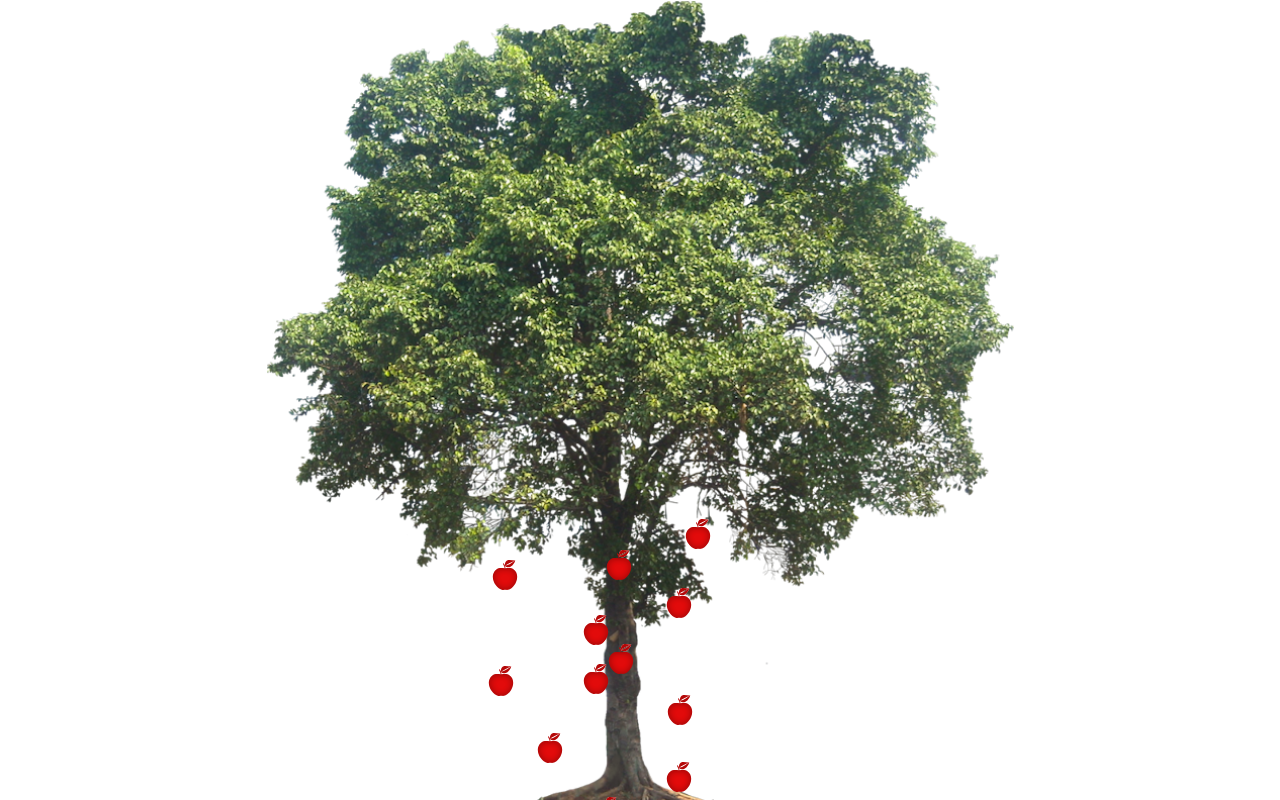
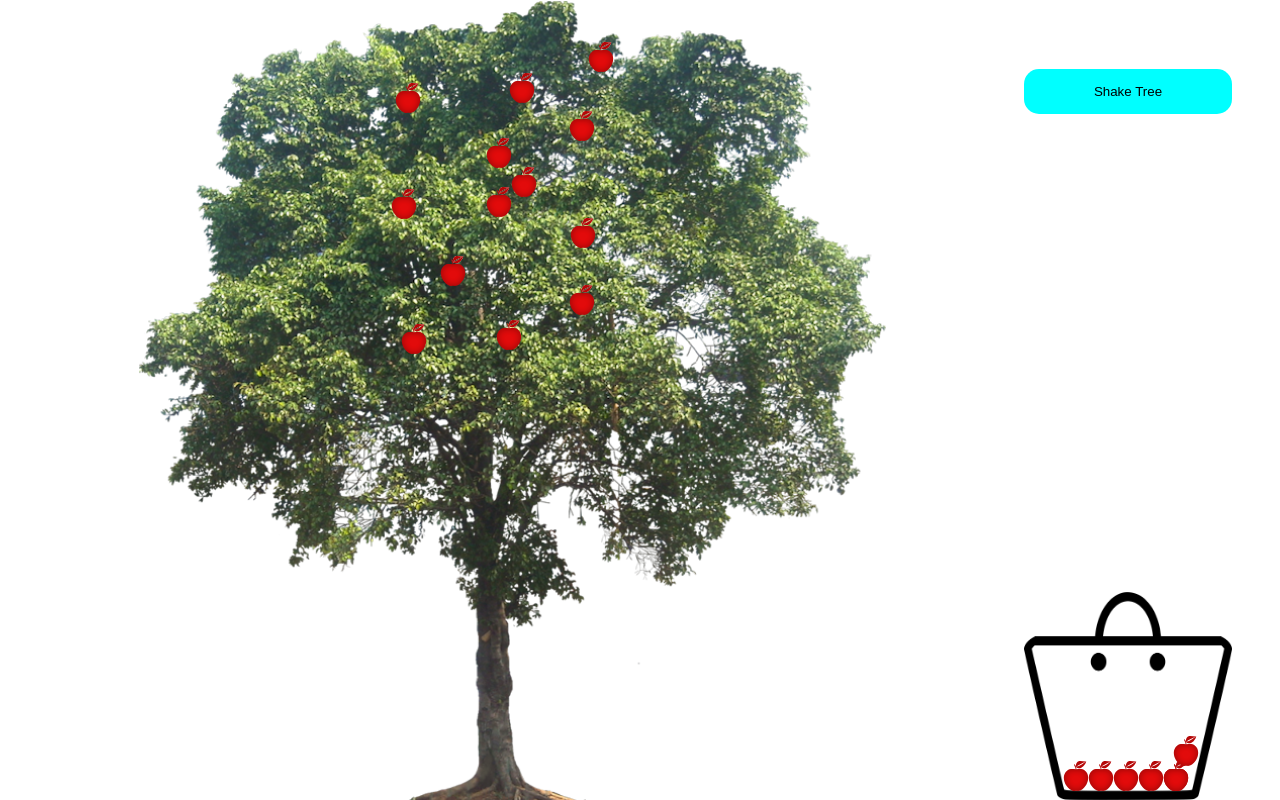
Before and after one commit to sabitalizade/shakingtree, a React (Create React App) app: page / in a window 1280 px wide. Built offline with nearby package versions, Linux system fonts and the light colour scheme.

Commit message:
Button added and when you click to button shake the tree and one apple drop down bottom of the tree

```diff
--- a/src/App.js
+++ b/src/App.js
@@ -1,118 +1,195 @@
-import { useState } from 'react';
-import './App.scss';
+import { useState } from "react";
+import "./App.scss";
 
 const initialValue = [
   {
-    id:1,
-    top:Math.floor(Math.random() * 300) + 70,
-    left:Math.floor(Math.random() * 300) + 30
+    id: 1,
+    top: Math.floor(Math.random() * 300) + 70,
+    left: Math.floor(Math.random() * 300) + 30,
   },
   {
-    id:2,
-    top:Math.floor(Math.random() * 300) + 70,
-    left:Math.floor(Math.random() * 300) + 30
+    id: 2,
+    top: Math.floor(Math.random() * 300) + 70,
+    left: Math.floor(Math.random() * 300) + 30,
   },
   {
-    id:3,
-    top:Math.floor(Math.random() * 300) + 70,
-    left:Math.floor(Math.random() * 300) + 30
+    id: 3,
+    top: Math.floor(Math.random() * 300) + 70,
+    left: Math.floor(Math.random() * 300) + 30,
   },
   {
-    id:4,
-    top:Math.floor(Math.random() * 300) + 70,
-    left:Math.floor(Math.random() * 300) + 30
+    id: 4,
+    top: Math.floor(Math.random() * 300) + 70,
+    left: Math.floor(Math.random() * 300) + 30,
   },
   {
-    id:5,
-    top:Math.floor(Math.random() * 300) + 70,
-    left:Math.floor(Math.random() * 300) + 30
+    id: 5,
+    top: Math.floor(Math.random() * 300) + 70,
+    left: Math.floor(Math.random() * 300) + 30,
   },
   {
-    id:6,
-    top:Math.floor(Math.random() * 300) + 70,
-    left:Math.floor(Math.random() * 300) + 30
+    id: 6,
+    top: Math.floor(Math.random() * 300) + 70,
+    left: Math.floor(Math.random() * 300) + 30,
   },
   {
-    id:7,
-    top:Math.floor(Math.random() * 300) + 70,
-    left:Math.floor(Math.random() * 300) + 30
+    id: 7,
+    top: Math.floor(Math.random() * 300) + 70,
+    left: Math.floor(Math.random() * 300) + 30,
   },
   {
-    id:8,
-    top:Math.floor(Math.random() * 300) + 70,
-    left:Math.floor(Math.random() * 300) + 30
+    id: 8,
+    top: Math.floor(Math.random() * 300) + 70,
+    left: Math.floor(Math.random() * 300) + 30,
   },
   {
-    id:9,
-    top:Math.floor(Math.random() * 300) + 70,
-    left:Math.floor(Math.random() * 300) + 30
+    id: 9,
+    top: Math.floor(Math.random() * 300) + 70,
+    left: Math.floor(Math.random() * 300) + 30,
   },
   {
-    id:10,
-    top:Math.floor(Math.random() * 300) + 70,
-    left:Math.floor(Math.random() * 300) + 30
+    id: 10,
+    top: Math.floor(Math.random() * 300) + 70,
+    left: Math.floor(Math.random() * 300) + 30,
   },
   {
-    id:11,
-    top:Math.floor(Math.random() * 300) + 70,
-    left:Math.floor(Math.random() * 300) + 30
+    id: 11,
+    top: Math.floor(Math.random() * 300) + 70,
+    left: Math.floor(Math.random() * 300) + 30,
   },
   {
-    id:12,
-    top:Math.floor(Math.random() * 300) + 70,
-    left:Math.floor(Math.random() * 300) + 30
+    id: 12,
+    top: Math.floor(Math.random() * 300) + 70,
+    left: Math.floor(Math.random() * 300) + 30,
   },
   {
-    id:13,
-    top:Math.floor(Math.random() * 300) + 70,
-    left:Math.floor(Math.random() * 300) + 30
+    id: 13,
+    top: Math.floor(Math.random() * 300) + 70,
+    left: Math.floor(Math.random() * 300) + 30,
   },
-]
+];
+
+// const basket = [
+//   {
+//     id:2,
+//     top:Math.floor(Math.random() * 300) + 70,
+//     left:Math.floor(Math.random() * 300) + 30
+//   },
+// ]
 function App() {
-const [state, setstate] = useState(initialValue)
+  const [state, setState] = useState(initialValue);
+  const [shake, setShake] = useState(false)
+  const [basket, setBasket] = useState([])
+  console.log(basket);
+  console.log(state);
+  const handleShake = () => {
+    setShake(true)
+    setTimeout(() => {
+      const randomId = Math.floor(Math.random() * state.length) + 1;
+      // console.log(randomId)
+      state.find((item) => item.id === randomId ? setBasket([...basket,item])  : null)
+      setState(
+         state.map((item) => item.id === randomId ? {...item,drop:true}  : item)
+      );
+      setShake(false)
+      setTimeout(() => {
+        setState(
+          state.map((item) => item.id === randomId ? {...item,dNone:true}  : item)
+       );
+      }, 1900);
+    }, 3000);
 
-const handleShake = ()=>{
-  setstate([])
-}
+
+
+  };
+
   return (
     <div className="app">
-      <div  onClick={handleShake} className="container">
+      <div className={shake?"shakeTree container":"container"}>
         <div className="apples">
-        {
-          state.map(item=>(
-            <div style={{top:item.top}} key={item.id} className="appleContainer">
-            <img style={{left:item.left}} className="apple" src="./images/apple.svg" alt="" />
-          </div>
-          ))
-        }
+          {state.map((item) => (
+            <div
+              style={{ top: item.top,display:item.dNone?"none":null }}
+              key={item.id}
+              className={item.drop?"animation appleContainer":"appleContainer"}
+            >
+              <img
+                style={{ left: item.left }}
+                className="apple"
+                src="./images/apple.svg"
+                alt=""
+              />
+            </div>
+          ))}
+        </div>
+        <img className="tree" src="./images/tree1.png" alt="" />
+      </div>
+      <div className="leftSide">
+        <button className="btn" onClick={handleShake}>
+          Shake Tree
+        </button>
+        <div className="basketContainer">
+          <img className="basket" src="./images/basket.png" alt="" />
 
+          {
+            basket.map(basketItem=>(
+              <img
+            style={{ left: `calc(37px + ${basketItem.length*25}px  )` }}
+            className="apple"
+            src="./images/apple.svg"
+            alt=""
+          />
+            ))
+          }
+          <img
+            style={{ left: "calc(37px + 25px  )" }}
+            className="apple"
+            src="./images/apple.svg"
+            alt=""
+          />
+          <img
+            style={{ left: "calc(37px + 25px + 25px)" }}
+            className="apple"
+            src="./images/apple.svg"
+            alt=""
+          />
+          <img
+            style={{ left: "calc(37px + 25px + 25px + )" }}
+            className="apple"
+            src="./images/apple.svg"
+            alt=""
+          />
+          <img
+            style={{ left: "calc(37px + 25px + 25px + 25px )" }}
+            className="apple"
+            src="./images/apple.svg"
+            alt=""
+          />
+          <img
+            style={{ left: "calc(37px + 25px + 25px + 25px + 25px )" }}
+            className="apple"
+            src="./images/apple.svg"
+            alt=""
+          />
+          <img
+            style={{ left: "calc(37px + 25px + 25px + 25px + 25px )" }}
+            className="apple"
+            src="./images/apple.svg"
+            alt=""
+          />
+          <img
+            style={{
+              left: "calc(37px + 25px + 25px + 25px + 35px )",
+              bottom: "calc(9px + 25px)",
+            }}
+            className="apple"
+            src="./images/apple.svg"
+            alt=""
+          />
         </div>
-        <img  className="tree" src="./images/tree1.png" alt="" />
       </div>
     </div>
   );
 }
 
 export default App;
-
-// <div style={{top:"200px"}} className="appleContainer">
-// <img className="apple" src="./images/apple.svg" alt="" />
-// </div>
-// <div style={{top:"250px"}} className="appleContainer">
-// <img style={{left:"90px"}} className="apple" src="./images/apple.svg" alt="" />
-// </div>
-// <div style={{top:"100px"}} className="appleContainer">
-// <img style={{left:"150px"}} className="apple" src="./images/apple.svg" alt="" />
-// </div>
-// <div style={{top:"100px"}} className="appleContainer">
-// <img style={{left:"250px"}} className="apple" src="./images/apple.svg" alt="" />
-// </div>
-// <div style={{top:"180px"}} className="appleContainer">
-// <img style={{left:"260px"}} className="apple" src="./images/apple.svg" alt="" />
-// </div>
-// <div style={{top:"170px"}} className="appleContainer">
-// <img style={{left:"290px"}} className="apple" src="./images/apple.svg" alt="" />
-// </div>
-// <div style={{top:"190px"}} className="appleContainer">
-// <img style={{left:"350px"}} className="apple" src="./images/apple.svg" alt="" />
-// </div>
--- a/src/App.scss
+++ b/src/App.scss
@@ -1,22 +1,29 @@
 .app {
   overflow: hidden;
+  display: flex;
+  .shakeTree{
+    animation: shake 3s linear ;
+  }
   .container{
+    width: 80%;
     display: flex;
     justify-content: center;
     position: relative;
-    //  animation: shake 300ms linear infinite;
     .apples{
       position: absolute ;
-      width: calc(100% / 3 + 50px);
+      width: 415px;
       height: calc(100% / 3);
       // background-color: red;
       height: 100vh;
       display: flex;
       overflow:hidden ;
+      .animation{
+        animation: dropit 2s linear ;
+      }
       .appleContainer{
         position: relative;
-        animation: dropit 5s linear infinite;
-        background-color: rgb(72, 255, 0);
+
+        // background-color: rgb(72, 255, 0);
         top: 80px;
         z-index: 8;
         height: 0;
@@ -33,14 +40,45 @@
       height: 100vh;
     }
   }
+  .leftSide{
+    height: 100vh;
+    display: flex;
+    justify-content: space-between;
+    position: relative;
+    flex-direction: column;
+    .btn{
+      border-radius: 15px;
+      padding: 15px;
+      border: none;
+      background-color: aqua;
+      margin-top: calc(100%/3);
+      outline: 0;
+    }
+    .basketContainer{
+      display: flex;
+      align-items: flex-end;
+      .apple{
+        position: absolute;
+        width: 30px;
+        height: 30px;
+        bottom: 9px;
+        left: 37px;
+        z-index: 9;
+      }
+      .basket{
+        width: 13rem;
+        height: 13rem;
+      }
+    }
+  }
 }
 
 @keyframes dropit{
   0%{
-    height: 0px;
+    height: 0%;
   }
   100%{
-    height: 100vh;
+    height: 100%;
   }
 }
 
@@ -48,16 +86,62 @@
   0%{
     transform: rotate(0deg);
   }
+  5%{
+    transform: rotate(0.3deg);
+  }
+  10%{
+    transform: rotate(0deg);
+  }
+  15%{
+    transform: rotate(-0.3deg);
+  }
+  20%{
+    transform: rotate(0deg);
+  }
   25%{
-    transform: rotate(1deg);
+    transform: rotate(0.3deg);
+  }
+  30%{
+    transform: rotate(0deg);
+  }
+  35%{
+    transform: rotate(-0.3deg);
+  }
+  40%{
+    transform: rotate(0deg);
+  }
+  45%{
+    transform: rotate(0.3deg);
   }
   50%{
     transform: rotate(0deg);
   }
+
+  55%{
+    transform: rotate(-0.3deg);
+  }
+  60%{
+    transform: rotate(0deg);
+  }
+  65%{
+    transform: rotate(0.3deg);
+  }
   75%{
-    transform: rotate(-1deg);
+    transform: rotate(0deg);
+  }
+  80%{
+    transform: rotate(-0.3deg);
+  }
+  85%{
+    transform: rotate(0deg);
+  }
+  90%{
+    transform: rotate(0.3deg);
+  }
+  95%{
+    transform: rotate(0deg);
   }
   100%{
-    transform: rotate(0deg);
+    transform: rotate(-0.3deg);
   }
 }
```
Also changed, not shown: public/images/PinClipart.com_snowman-face-clipart-black_5363440.png (added), public/images/pngfind.com-lul-emote-png-371724.png (added).
